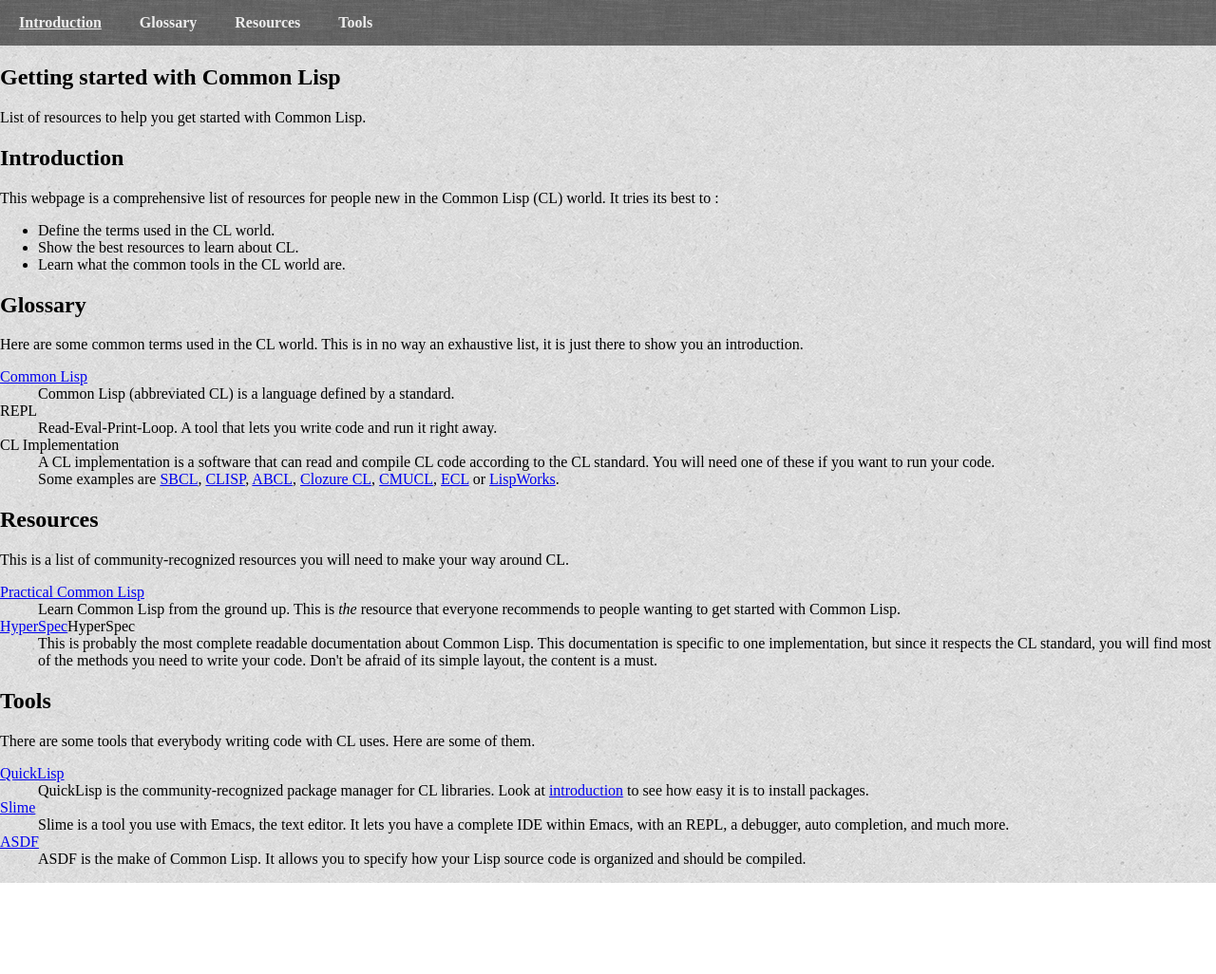
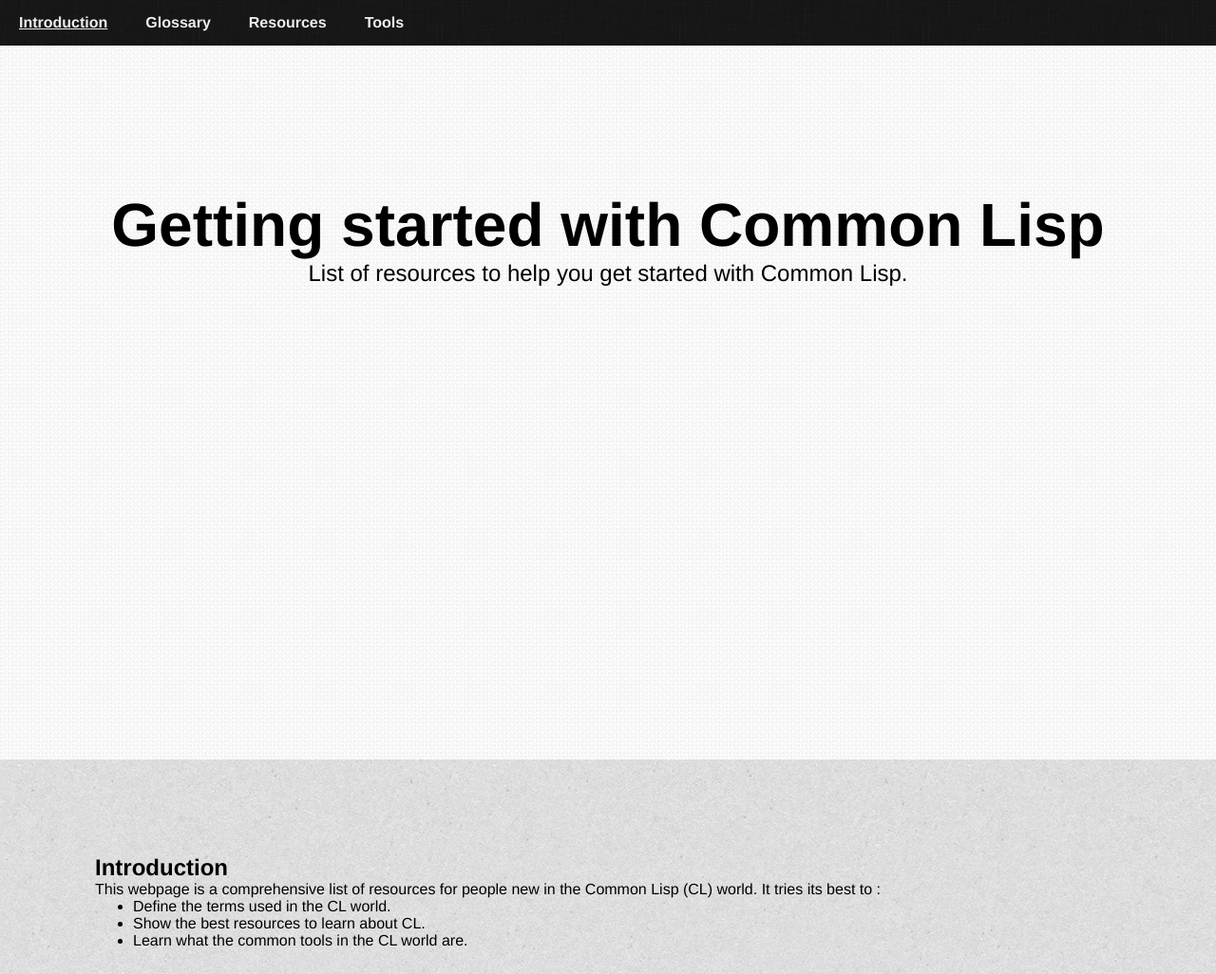
Before and after one commit to ralt/gettingstartedwithcommonlisp, a plain HTML site: page index.html in a window 1280 px wide. Shown: the top 1026 px of the page at 95% size. Before the commit the page ends 930 px from the top, so only its background shows below. Drawn offline with Linux system fonts and the light colour scheme.

Commit message:
Getting a nice layout.

```diff
--- a/assets/css/style.css
+++ b/assets/css/style.css
@@ -1,14 +1,30 @@
+/**
+ * Global
+ */
 body {
     margin: 0;
-    background: url(imgs/textured_paper.png);
+    font-family: Helvetica;
+}
+
+h1, h2, div, ul, p, dl {
+    margin: 0;
 }
 
 .clearboth {
     clear: both;
 }
 
+/**
+ * Menu
+ */
+#menu {
+    position: fixed;
+    width: 100%;
+    top: 0;
+}
+
 #menu ul {
-    background: url(imgs/grey_wash_wall.png);
+    background: url(imgs/stressed_linen.png);
     margin: 0;
     padding: 0;
 }
@@ -29,3 +45,49 @@
 #menu a:hover {
     text-decoration: underline;
 }
+
+/**
+ * Slides
+ */
+.slide {
+    padding: 100px;
+}
+
+/**
+ * Backgrounds
+ */
+#header {
+    background: url(imgs/p6.png);
+}
+
+#introduction {
+    background: url(imgs/textured_paper.png);
+}
+
+#glossary {
+    background: url(imgs/straws.png);
+}
+
+#resources {
+    background: url(imgs/light_noise_diagonal.png);
+}
+
+#tools {
+    background: url(imgs/ps_neutral.png);
+}
+
+/**
+ * Header
+ */
+#header {
+    text-align: center;
+}
+
+#header h1 {
+    font-size: 4em;
+    padding-top: 100px;
+}
+
+#header p {
+    font-size: 1.5em;
+}
--- a/assets/js/bundle.js
+++ b/assets/js/bundle.js
@@ -0,0 +1,13 @@
+(function() {
+    var slides = document.querySelectorAll('.slide');
+    window.addEventListener('DOMContentLoaded', setSize);
+    window.addEventListener('resize', setSize);
+
+    function setSize() {
+        var height = window.innerHeight - 200;
+
+        [].forEach.call(slides, function(slide) {
+            slide.style.height = height + 'px';
+        });
+    }
+}());
--- a/index.html
+++ b/index.html
@@ -115,7 +115,7 @@
                 <dd>
                 QuickLisp is the community-recognized package manager for CL
                 libraries. Look at <a href="http://www.quicklisp.org/beta/">
-                introduction</a> to see how easy it is to install packages.
+                its introduction</a> to see how easy it is to install packages.
                 </dd>
 
                 <dt><a href="http://common-lisp.net/project/slime/">Slime</a>
```
Also changed, not shown: assets/css/imgs/grey_wash_wall.png (deleted), assets/css/imgs/light_noise_diagonal.png (added), assets/css/imgs/p6.png (added), assets/css/imgs/ps_neutral.png (added), assets/css/imgs/straws.png (added), assets/css/imgs/stressed_linen.png (added).
